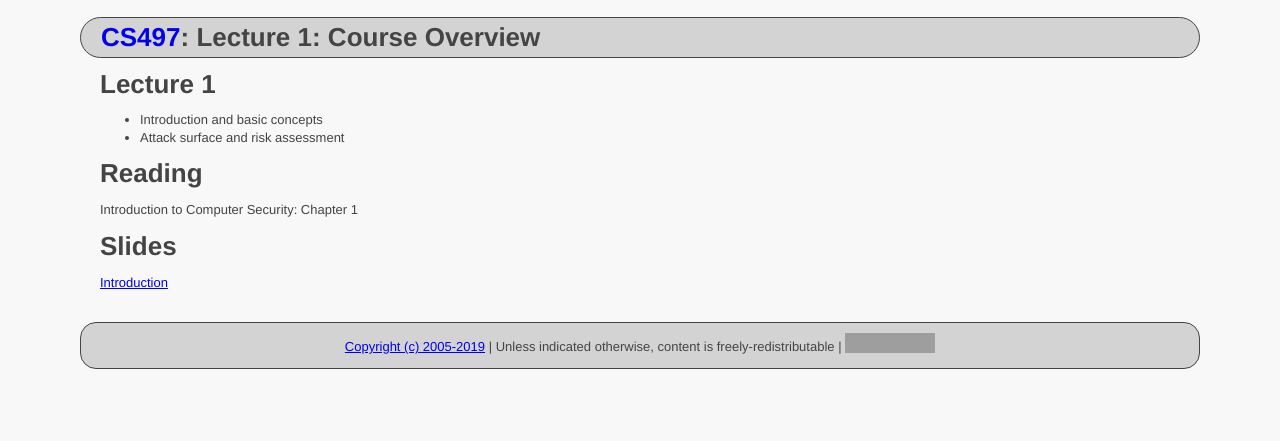
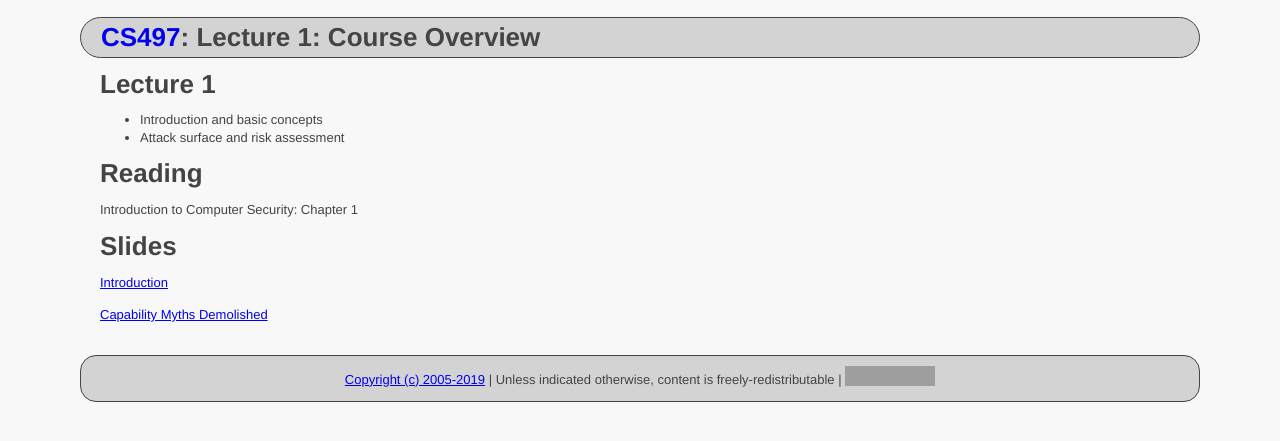
Before and after one commit to ycpcs/cs497-spring2019, a Jekyll site: the page built from lectures/lecture01.md, in a window 1280 px wide. Shown: the top 441 px of the page. Built offline with Jekyll 4.4.1, drawn with Linux system fonts in a browser that asks for light colours; grey boxes are pictures that could not be loaded.

Commit message:
Update lecture01.md

```diff
--- a/lectures/lecture01.md
+++ b/lectures/lecture01.md
@@ -16,3 +16,5 @@ Introduction to Computer Security: Chapter 1
 # Slides
 
 [Introduction](Ch01-Introduction.pdf)
+
+[Capability Myths Demolished](http://srl.cs.jhu.edu/pubs/SRL2003-02.pdf)
```
